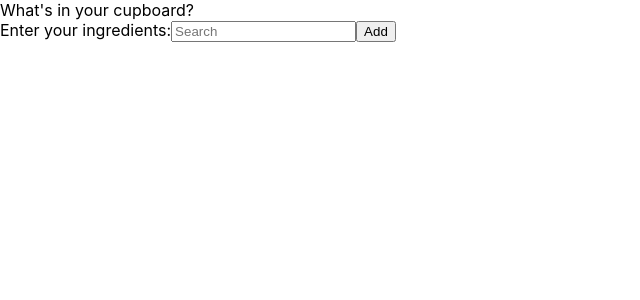
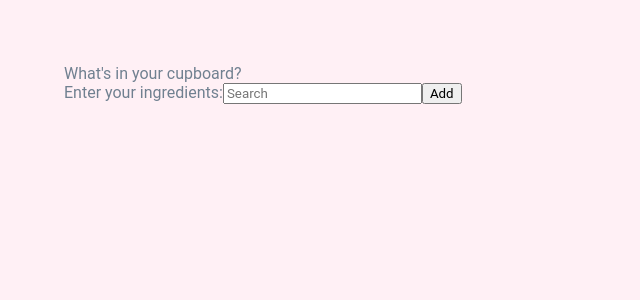
Before and after one commit to samcbride/food-app, a React (Create React App) app: page / in a window 1280 px wide. Shown: the top 300 px of the page, without its empty margins (0-640 px from the left). Built offline with nearby package versions, Linux system fonts and the light colour scheme.

Commit message:
css styling

```diff
--- a/src/styles/App.css
+++ b/src/styles/App.css
@@ -0,0 +1,20 @@
+* {
+  font-family: "Roboto", sans-serif;
+}
+
+body {
+  margin: 0;
+  padding: 0;
+  background: lavenderblush;
+  color: slategray;
+  overflow-x: hidden;
+}
+
+.App {
+  padding: 2em;
+  margin: 2em;
+}
+
+p {
+  text-decoration: none;
+}
--- /dev/null
+++ b/src/styles/Search.css
@@ -0,0 +1,4 @@
+label {
+  padding: 1em;
+  margin: 3em;
+}
```
Also changed, not shown: src/styles/Recipe.css (added, +21 -0 lines), src/styles/SearchResults.css (added, +8 -0 lines), src/styles/Random.css (added).
